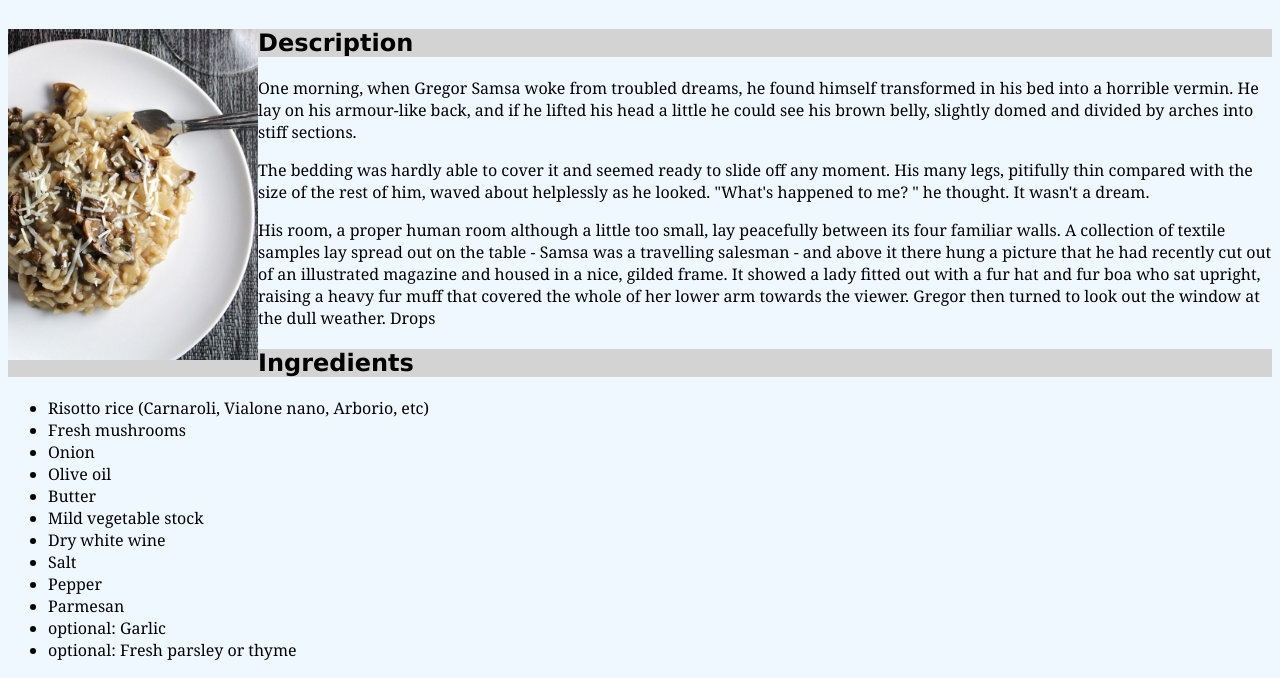
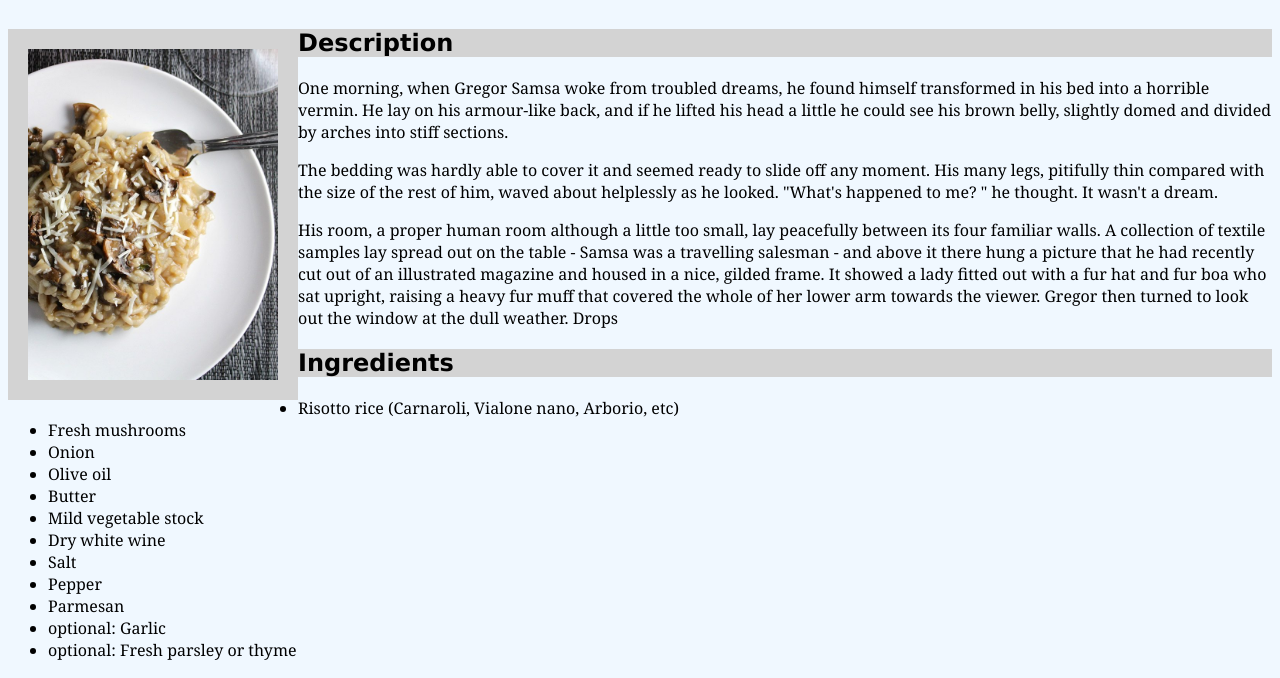
Before and after one commit to nd-sg/odin-recipes, a plain HTML site: page recipes/risotto-funghi.html in a window 1280 px wide. Shown: the part 91-769 px from the top of the page. Drawn offline with Linux system fonts and the light colour scheme.

Commit message:
feat: Add recipe img style
Add properties padding, background-color to img selector

```diff
--- a/style.css
+++ b/style.css
@@ -16,6 +16,8 @@ h1 {
 
 img {
     float: left;
+    padding: 20px 20px;
+    background-color: lightgray;
 }
 
 .no-float {
```
